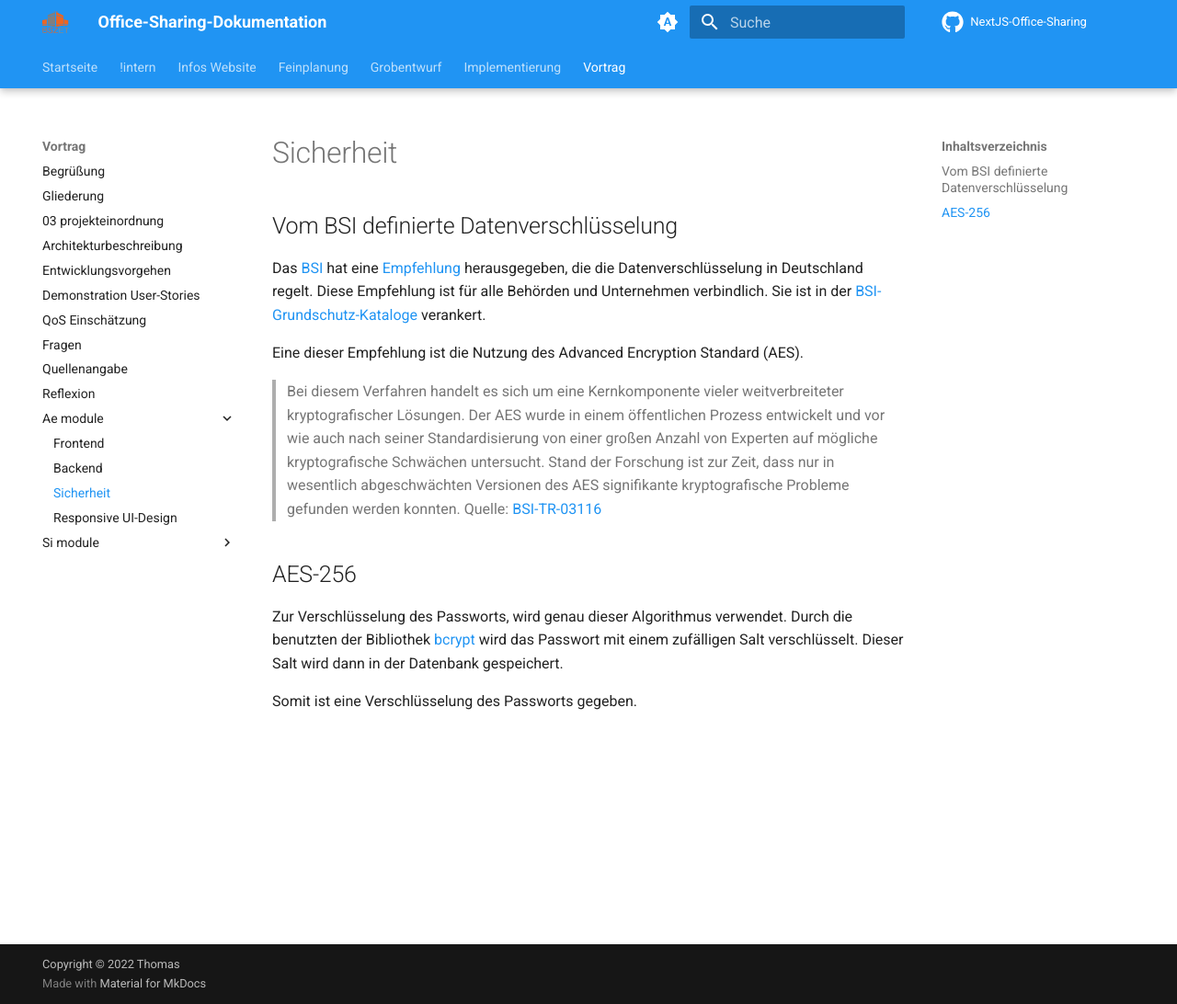
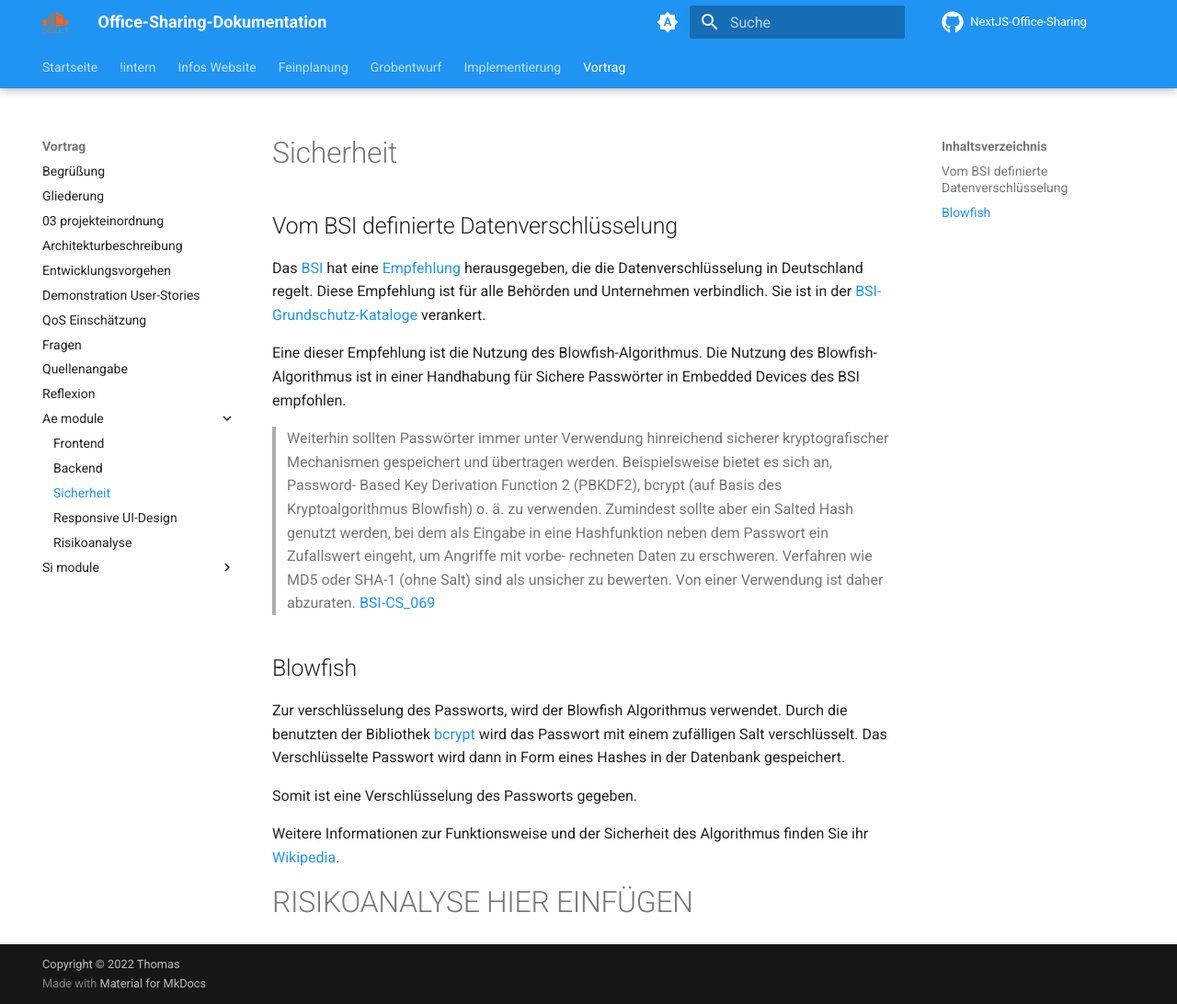
Before and after one commit to gz-bad-erzland-p2/Dokumentation, an MkDocs documentation site: the page built from docs/vortrag/ae-module/03_sicherheit.md, in a window 1280 px wide and 1092 px high. Shown: the whole window at 92% size. Built offline with MkDocs 1.6.1 and Material for MkDocs 9.7.7, drawn with Linux system fonts in a browser that asks for light colours; comment, search, counter and statistics services are not loaded.

Commit message:
Update Sicherheit

```diff
--- a/docs/vortrag/ae-module/03_sicherheit.md
+++ b/docs/vortrag/ae-module/03_sicherheit.md
@@ -4,13 +4,25 @@
 
 Das [BSI](https://www.bsi.bund.de) hat eine [Empfehlung](https://www.bsi.bund.de/SharedDocs/Downloads/DE/BSI/Publikationen/TechnischeRichtlinien/TR03116/BSI-TR-03116.pdf?__blob=publicationFile&v=1) herausgegeben, die die Datenverschlüsselung in Deutschland regelt. Diese Empfehlung ist für alle Behörden und Unternehmen verbindlich. Sie ist in der [BSI-Grundschutz-Kataloge](https://www.bsi.bund.de/DE/Themen/Grundschutz/GrundschutzKataloge/GrundschutzKataloge_node.html) verankert.
 
-Eine dieser Empfehlung ist die Nutzung des Advanced Encryption Standard (AES).
+Eine dieser Empfehlung ist die Nutzung des Blowfish-Algorithmus. Die Nutzung des Blowfish-Algorithmus ist in einer Handhabung für Sichere Passwörter in Embedded Devices des BSI empfohlen.
 
-> Bei diesem Verfahren handelt es sich um eine Kernkomponente vieler weitverbreiteter kryptografischer Lösungen. Der AES wurde in einem öffentlichen Prozess entwickelt und vor wie auch nach seiner Standardisierung von einer großen Anzahl von Experten auf mögliche kryptografische Schwächen untersucht. Stand der Forschung ist zur Zeit, dass nur in wesentlich abgeschwächten Versionen des AES signifikante kryptografische Probleme gefunden werden konnten.
-> Quelle: [BSI-TR-03116](https://www.bsi.bund.de/SharedDocs/Downloads/DE/BSI/Publikationen/TechnischeRichtlinien/TR03116/BSI-TR-03116.pdf?__blob=publicationFile&v=1)
+> Weiterhin sollten Passwörter immer unter Verwendung hinreichend sicherer kryptografischer
+Mechanismen gespeichert und übertragen werden. Beispielsweise bietet es sich an, Password-
+Based Key Derivation Function 2 (PBKDF2), bcrypt (auf Basis des Kryptoalgorithmus Blowfish)
+o. ä. zu verwenden. Zumindest sollte aber ein Salted Hash genutzt werden, bei dem als Eingabe
+in eine Hashfunktion neben dem Passwort ein Zufallswert eingeht, um Angriffe mit vorbe-
+rechneten Daten zu erschweren. Verfahren wie MD5 oder SHA-1 (ohne Salt) sind als unsicher
+zu bewerten. Von einer Verwendung ist daher abzuraten.
+> [BSI-CS_069](https://www.allianz-fuer-cybersicherheit.de/SharedDocs/Downloads/Webs/ACS/DE/BSI-CS/BSI-CS_069.pdf?__blob=publicationFile&v=1)
 
-## AES-256
 
-Zur Verschlüsselung des Passworts, wird genau dieser Algorithmus verwendet. Durch die benutzten der Bibliothek [bcrypt](LINK HIEREINFÜGEN) wird das Passwort mit einem zufälligen Salt verschlüsselt. Dieser Salt wird dann in der Datenbank gespeichert.
+## Blowfish
+
+Zur verschlüsselung des Passworts, wird der Blowfish Algorithmus verwendet. Durch die benutzten der Bibliothek [bcrypt](https://en.wikipedia.org/wiki/Bcrypt) wird das Passwort mit einem zufälligen Salt verschlüsselt. Das Verschlüsselte Passwort wird dann in Form eines Hashes in der Datenbank gespeichert.
 
 Somit ist eine Verschlüsselung des Passworts gegeben.
+
+Weitere Informationen zur Funktionsweise und der Sicherheit des Algorithmus finden Sie ihr [Wikipedia](https://en.wikipedia.org/wiki/Blowfish_(cipher)).
+
+
+# RISIKOANALYSE HIER EINFÜGEN
--- /dev/null
+++ b/docs/vortrag/ae-module/05_risikoanalyse.md
@@ -0,0 +1 @@
+# Risikoanalyse
```
